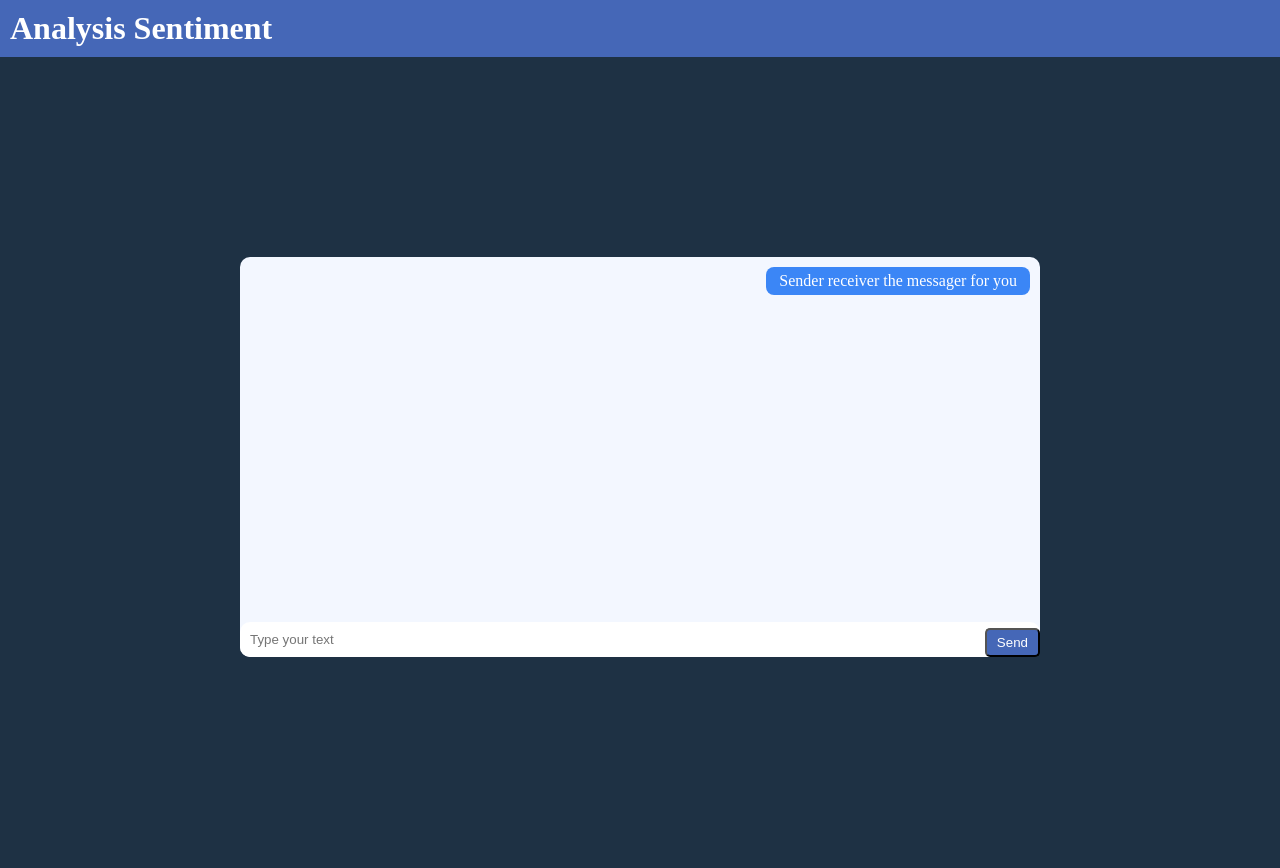
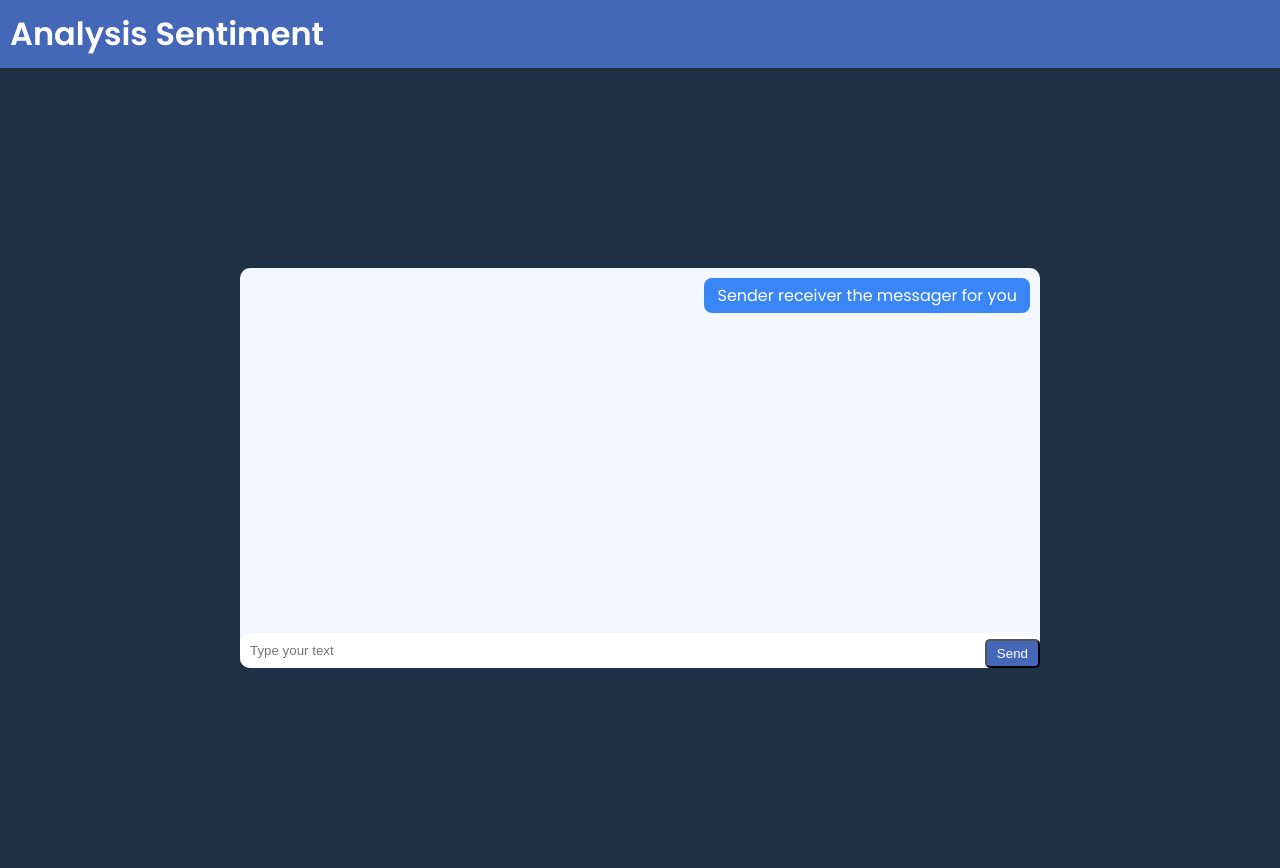
Before and after one commit to ruanllima/WebSentimentAnalysis, a Flask app: page / in a window 1280 px wide. Before the commit the page ends 657 px from the top, so only its background shows below. Run offline with Flask 3, Linux system fonts and the light colour scheme; parts of the project's set-up code (start-up, migrations or seed data) failed here and were passed over.

Commit message:
STYLE | Changing font family

```diff
--- a/app/static/css/style.css
+++ b/app/static/css/style.css
@@ -1,7 +1,15 @@
+@font-face {
+    font-family: 'Coolvetica';
+    src: url('./static/fonts/Coolvetica.otf') format('opentype');
+    font-weight: normal;
+    font-style: normal;
+}
+
 
 .app-body {
     margin: 0;
     background: #1e3144ff;
+    font-family: 'Poppins', sans serif;
 }
 
 .app-header {
--- a/app/templates/index.html
+++ b/app/templates/index.html
@@ -5,6 +5,10 @@
     <meta name="viewport" content="width=device-width, initial-scale=1.0">
     <title>SENTIMENT ANALYSIS</title>
     <link rel="stylesheet" href="{{ url_for('static', filename='../static/css/style.css') }}">
+    <link rel="preconnect" href="https://fonts.googleapis.com">
+    <link rel="preconnect" href="https://fonts.gstatic.com" crossorigin>
+    <link href="https://fonts.googleapis.com/css2?family=Poppins:wght@300;400;500;600&display=swap" rel="stylesheet">
+
 </head>
 <body class="app-body">
     <header class="app-header">
@@ -21,7 +25,7 @@
 
                 <div class="form-bottom">
                     <input name="text" type="text" placeholder="Type your text">
-                    <button onclick="scrollBotoom()">Send</button>
+                    <button>Send</button>
                 </div>
 
 
@@ -60,6 +64,7 @@
             });
             const data = await res.json();
             createDivMsg(formData.get('text'),data.result);
+            scrollBotoom();
 
 
         });
```
Also changed, not shown: app/static/fonts/Coolvetica.otf (added).
